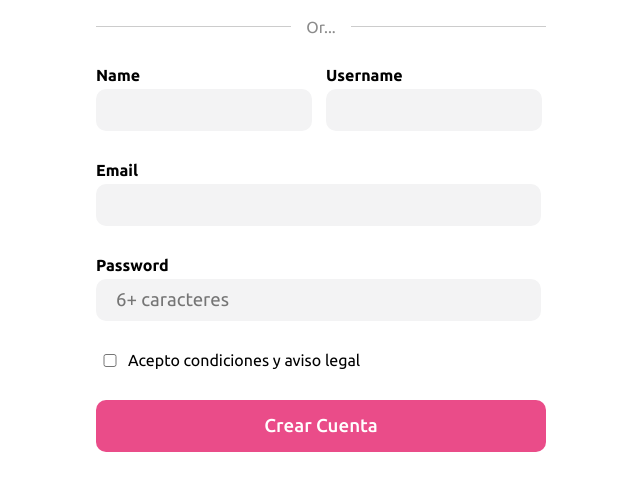
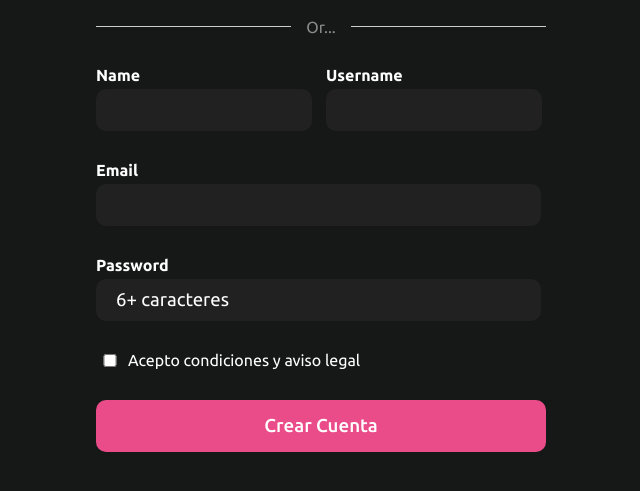
Before and after one commit to CurtoBrull/openBootCamp, a plain HTML site: page HTML-CSS/form-moderno/login.html in a window 1280 px wide. Shown: the part 149-640 px from the top of the page, without its empty margins (319-959 px from the left). Drawn offline with Linux system fonts and the light colour scheme.

Commit message:
login form dark

```diff
--- a/HTML-CSS/form-moderno/login.css
+++ b/HTML-CSS/form-moderno/login.css
@@ -2,6 +2,11 @@
 
 * {
 	font-family: 'Ubuntu', sans-serif;
+}
+
+html {
+  background-color: #161717;
+  color: white;
 }
 
 .container {
@@ -98,7 +103,6 @@ form {
 }
 
 label {
-	/* width: 100%; */
 	display: flex;
 	flex-direction: column;
 	gap: 5px;
@@ -110,13 +114,14 @@ label span {
 
 label input {
 	width: 90%;
-	background-color: #f3f3f4;
+	background-color: #212121;
 	border: none;
 	padding: 10px 20px;
 	border-radius: 10px;
 	outline: none;
 	font-size: 14pt;
   transition: background-color 0.2s, border 0.2s, box-shadow 0.2s;
+  color: white;
 }
 
 .section-inputs label input {
@@ -125,9 +130,13 @@ label input {
 
 label input:hover,
 label input:focus {
-	background-color: white;
+	background-color: #454045;
 	border: solid 1px #f3f3f4;
-	box-shadow: 0 0 4px #c94ebe;
+	box-shadow: 0 0 4px #eb50ff4f;
+}
+
+label input::placeholder {
+  color: white;
 }
 
 .checkbox-label {
```
